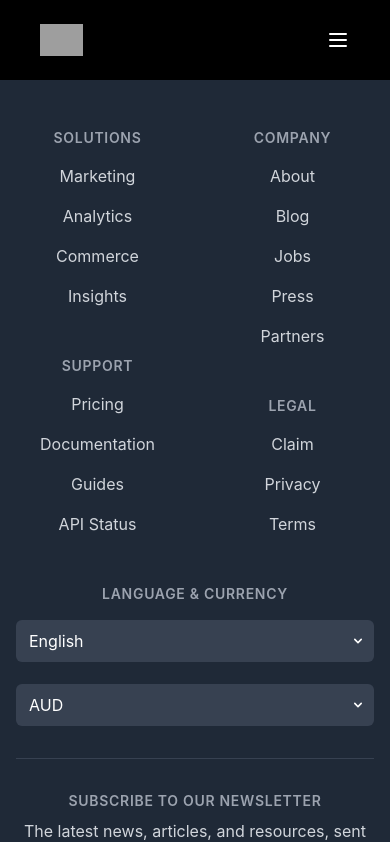
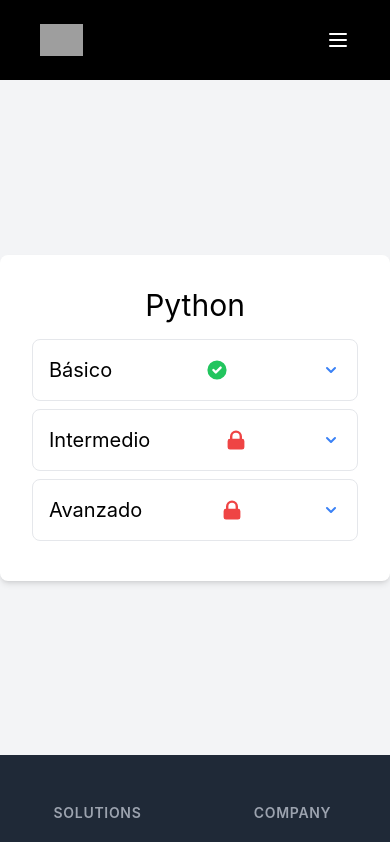
Before and after one commit to charlyguz/DevTutor, a React (Create React App) app: page /curso/python/temario in a window 390 px wide. Shown: the top 842 px of the page. Built offline with nearby package versions, Linux system fonts and the light colour scheme; grey boxes are pictures that could not be loaded.

Commit message:
creando cursos de python

```diff
--- a/src/App.js
+++ b/src/App.js
@@ -12,6 +12,8 @@ import Algoritmos from "./pages/Algoritmos";
 import IA from "./pages/IA";
 import Nube from "./pages/Nube";
 import CursoR from "./pages/CursoR";
+import PythonTemario from "./pages/PythonPageComponents/PythonTemario";
+
 
 function App() {
   return (
@@ -27,6 +29,9 @@ function App() {
           <Route path="/curso/nube" element={<Nube />} />
           <Route path="/curso/:curso" element={<CursoR />} />
           <Route path="/curso/:curso/Examen" element={<Examen />} />
+          {/* <Route exact path="/" component={HomePage} /> Esto redirige a la página de inicio, que no has mencionado aún */}
+          <Route path="/curso/python/temario" element={<PythonTemario />} />
+
         </Routes>
         <Footer className="mt-10"/>
       </div>
--- /dev/null
+++ b/src/common/Temario.jsx
@@ -0,0 +1,28 @@
+import React, { useState } from 'react';
+import { LockClosedIcon, CheckCircleIcon } from '@heroicons/react/solid';
+import { useParams } from 'react-router-dom';
+
+const Nivel = ({ nivel, temas, desbloqueado }) => {
+    const [expandir, setExpandir] = useState(false);
+    const handleExpandirClick = () => setExpandir(!expandir);
+
+    return (
+        <div className="p-4 border rounded-lg my-2">
+            <div className="flex items-center justify-between">
+                <h2 className="text-xl">{nivel}</h2>
+                {desbloqueado ? <CheckCircleIcon className="h-6 w-6 text-green-500"/> : <LockClosedIcon className="h-6 w-6 text-red-500"/>}
+            </div>
+            <button onClick={handleExpandirClick} className="text-blue-500">{expandir ? 'Contraer' : 'Expandir'}</button>
+            {expandir && temas.map((tema, index) => <div key={index}>{tema}</div>)}
+        </div>
+    );
+};
+
+export default function Temario({ titulo, niveles }) {
+    return (
+        <div className="p-8 bg-white rounded-lg shadow-md">
+            <h1 className="text-3xl mb-4">{titulo}</h1>
+            {niveles.map((nivel, index) => <Nivel key={index} {...nivel} />)}
+        </div>
+    );
+};
--- a/src/common/header.jsx
+++ b/src/common/header.jsx
@@ -3,12 +3,24 @@ import { Fragment } from 'react'
 import { Popover, Transition } from '@headlessui/react'
 import { ChevronDownIcon } from '@heroicons/react/solid'
 import { MenuIcon } from '@heroicons/react/outline';
+import { Link } from "react-router-dom";
+import Temario from './Temario';
 
 const navigation = [
   { name: 'Cursos', href: '#' },
   { name: 'Mi Aprendizaje', href: '#' },
   { name: 'Mi Perfil', href: '#' },
 ]
+
+const cursos = [
+  { name: 'Python', href: '/curso/python/temario' },
+  { name: 'JavaScript', href: '/curso/javascript/temario' },
+  { name: 'React', href: '/curso/react/temario' },
+  { name: 'Nube', href: '/curso/nube/temario' },
+  { name: 'IA', href: '/curso/ia/temario' },
+  { name: 'Estructuras de Datos y Algoritmos', href: '/curso/estructurasdedatosyalgoritmos/temario' },
+]
+
 
 function classNames(...classes) {
   return classes.filter(Boolean).join(' ')
@@ -22,11 +34,13 @@ export default function Header() {
           <div className="flex justify-start lg:w-0 lg:flex-1">
             <a href="#">
               <span className="sr-only">Workflow</span>
+              <Link to="/">
                 <img
                   className="h-8 w-auto sm:h-10"
                   src="https://tailwindui.com/img/logos/workflow-mark-indigo-600.svg"
                   alt=""
                 />
+              </Link>
             </a>
           </div>
           <div className="-mr-2 -my-2 md:hidden">
@@ -37,7 +51,41 @@ export default function Header() {
           </div>
           <Popover.Group as="nav" className="hidden md:flex space-x-10">
             {navigation.map((item) => (
-              <a key={item.name} href={item.href} className="text-base font-medium text-white hover:text-gray-300">
+              item.name === 'Cursos'
+                ? <Popover className="relative group">
+                    <Popover.Button className="text-base font-medium text-white hover:text-gray-300">
+                      {item.name}<ChevronDownIcon className="h-5 w-5 text-white ml-2" />
+                    </Popover.Button>
+                    <Transition
+                      as={Fragment}
+                      enter="transition ease-out duration-200"
+                      enterFrom="opacity-0 translate-y-1"
+                      enterTo="opacity-100 translate-y-0"
+                      leave="transition ease-in duration-150"
+                      leaveFrom="opacity-100 translate-y-0"
+                      leaveTo="opacity-0 translate-y-1"
+                    >
+                      <Popover.Panel className="absolute z-10 mt-3 px-2 w-screen max-w-sm sm:px-0">
+                        <div className="rounded-lg shadow-lg ring-1 ring-black ring-opacity-5 overflow-hidden">
+                          <div className="relative grid gap-6 bg-white px-5 py-6 sm:gap-8 sm:p-8">
+                          {cursos.map((curso) => (
+                            <Link
+                              key={curso.name}
+                              to={curso.href} // Aquí estaba el error
+                              className="-m-3 p-3 flex items-start rounded-lg hover:bg-gray-50"
+                            >
+                              <div className="ml-4">
+                                <p className="text-base font-medium text-gray-900">{curso.name}</p>
+                              </div>
+                            </Link>
+                          ))}
+
+                          </div>
+                        </div>
+                      </Popover.Panel>
+                    </Transition>
+                  </Popover>
+                : <a key={item.name} href={item.href} className="text-base font-medium text-white hover:text-gray-300">
                     {item.name}
                   </a>
             ))}
--- /dev/null
+++ b/src/pages/PythonPageComponents/PythonTemario.jsx
@@ -0,0 +1,137 @@
+import React, { useState } from 'react';
+import { LockClosedIcon, CheckCircleIcon } from '@heroicons/react/solid';
+import { ChevronDownIcon } from '@heroicons/react/solid';
+
+const Subtema = ({ nombre, subtemas }) => {
+    const [expandir, setExpandir] = useState(false);
+    const handleExpandirClick = () => setExpandir(!expandir);
+
+    return (
+        <div>
+            <div onClick={handleExpandirClick} className="flex justify-between items-center bg-gray-300 rounded-md p-2 mt-2 cursor-pointer">
+                {nombre}
+                <ChevronDownIcon
+                    className={`h-5 w-5 text-blue-500 transform transition-transform duration-200 ${expandir ? 'rotate-180' : ''}`}
+                />
+            </div>
+            {expandir && subtemas.map((subtema, index) =>
+                <div key={index} className="bg-gray-200 rounded-md p-2 mt-2 ml-4">
+                    {subtema}
+                </div>
+            )}
+        </div>
+    );
+};
+
+const Nivel = ({ nivel, temas, desbloqueado }) => {
+    const [expandir, setExpandir] = useState(false);
+    const handleExpandirClick = () => desbloqueado && setExpandir(!expandir);
+
+    return (
+        <div className="p-4 border rounded-lg my-2">
+            <div className="flex items-center justify-between">
+                <h2 className="text-xl">{nivel}</h2>
+                {desbloqueado ? <CheckCircleIcon className="h-6 w-6 text-green-500"/> : <LockClosedIcon className="h-6 w-6 text-red-500"/>}
+                <ChevronDownIcon
+                    onClick={handleExpandirClick}
+                    className={`h-5 w-5 text-blue-500 transform transition-transform duration-200 ${expandir ? 'rotate-180' : ''}`}
+                />
+            </div>
+            {expandir && temas.map((tema, index) => <Subtema key={index} {...tema} />)}
+        </div>
+    );
+};
+
+export default function PythonTemario() {
+    const titulo = 'Python';
+
+    const niveles = [
+        {
+            nivel: 'Básico',
+            temas: [
+                {
+                    nombre: 'Introducción a Python',
+                    subtemas: ['Instalación', 'Uso del intérprete']
+                },
+                {
+                    nombre: 'Sintaxis y Variables',
+                    subtemas: ['Sintaxis básica', 'Tipos de variables', 'Operaciones con variables']
+                },
+                {
+                    nombre: 'Estructuras de Datos',
+                    subtemas: ['Listas', 'Tuplas', 'Diccionarios', 'Sets']
+                },
+                {
+                    nombre: 'Control de Flujo',
+                    subtemas: ['Sentencias if', 'Bucles for y while', 'Control de bucles']
+                },
+                {
+                    nombre: 'Funciones',
+                    subtemas: ['Definición de funciones', 'Argumentos y parámetros', 'Return']
+                },
+            ],
+            desbloqueado: true
+        },
+        {
+            nivel: 'Intermedio',
+            temas: [
+                {
+                    nombre: 'Manejo de Excepciones',
+                    subtemas: ['Try/Except', 'Elevación de excepciones', 'Excepciones personalizadas']
+                },
+                {
+                    nombre: 'Programación Orientada a Objetos',
+                    subtemas: ['Clases y objetos', 'Herencia', 'Polimorfismo']
+                },
+                {
+                    nombre: 'Módulos y Paquetes',
+                    subtemas: ['Uso de módulos', 'Creación de módulos', 'Paquetes']
+                },
+                {
+                    nombre: 'Manejo de Archivos',
+                    subtemas: ['Lectura de archivos', 'Escritura de archivos', 'Manejo de archivos con Pandas']
+                },
+                {
+                    nombre: 'Testeo',
+                    subtemas: ['Introducción a Unit Testing', 'Testeo de clases', 'Testeo de funciones']
+                }
+            ],
+            desbloqueado: false
+        },
+        {
+            nivel: 'Avanzado',
+            temas: [
+                {
+                    nombre: 'Decoradores',
+                    subtemas: ['Sintaxis de decoradores', 'Uso de decoradores', 'Decoradores con argumentos']
+                },
+                {
+                    nombre: 'Meta-programación',
+                    subtemas: ['Métodos mágicos', 'Metaclases']
+                },
+                {
+                    nombre: 'Concurrencia y Paralelismo',
+                    subtemas: ['Hilos', 'Procesos', 'Asyncio']
+                },
+                {
+                    nombre: 'Expresiones Regulares',
+                    subtemas: ['Sintaxis de regex', 'Uso de regex en Python', 'Grupos en regex']
+                },
+                {
+                    nombre: 'Desarrollo Web con Django',
+                    subtemas: ['Introducción a Django', 'Modelos', 'Vistas y plantillas', 'Despliegue de aplicaciones web']
+                }
+            ],
+            desbloqueado: false
+        },
+    ];
+
+    return (
+        <div className="flex justify-center items-center min-h-[80vh] bg-gray-100">
+            <div className="p-8 bg-white rounded-lg shadow-md max-w-3xl w-full">
+                <h1 className="text-3xl mb-4">{titulo}</h1>
+                {niveles.map((nivel, index) => <Nivel key={index} {...nivel} />)}
+            </div>
+        </div>
+    );
+};
```
Lines whose indentation alone changed are shown as unchanged.
